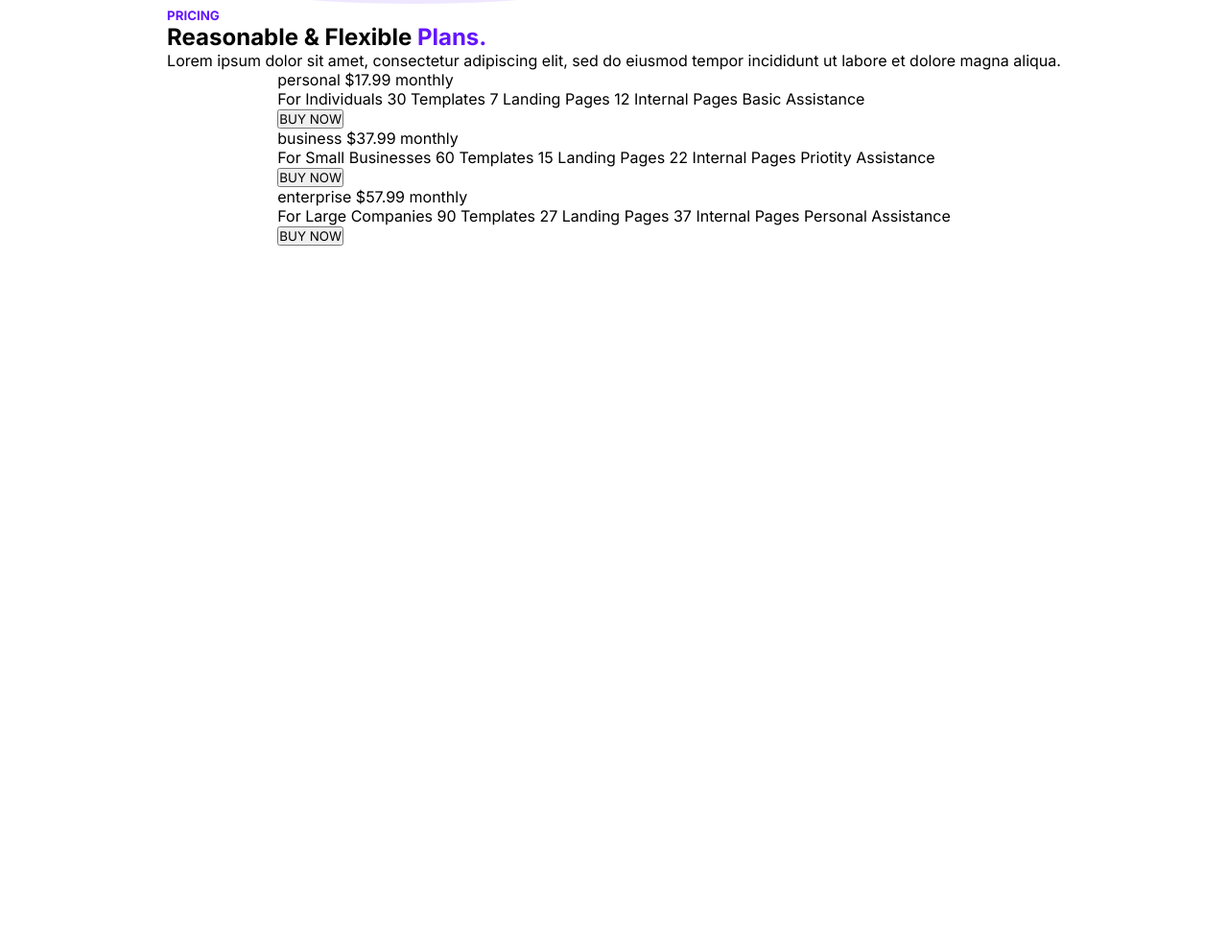
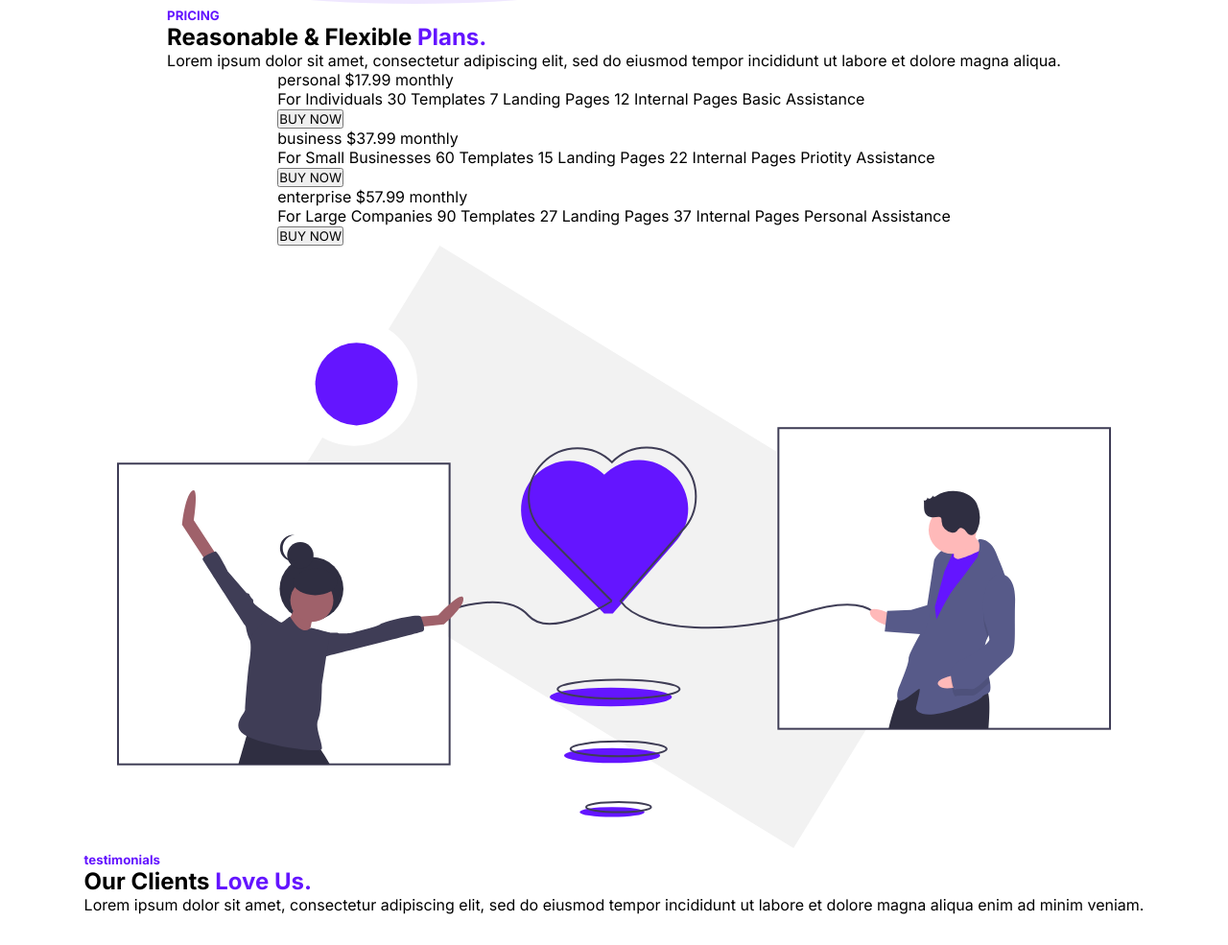
Before and after one commit to Yahya482/Final-Project, a plain HTML site: page index.html in a window 1280 px wide. Shown: the part 4430-5415 px from the top of the page at 96% size. Before the commit the page ends 4718 px from the top, so only its background shows below. Drawn offline with Linux system fonts and the light colour scheme.

Commit message:
testimonials

```diff
--- a/index.html
+++ b/index.html
@@ -287,6 +287,24 @@
             </div>
         </div>
     </section>
+
+
+
+    <section id="testimonials">
+        <div class="testimonials__container">
+            <div class="testimonials__row row">
+                <figure class="testimonials__img--wrapper"><img src="Assets/love illustration.svg" alt="" class="testimonials__img"></figure>
+                <div class="testimonials__description">
+                    <h5 class="testimonial__title title"><span class="purple">testimonials</span></h5>
+                    <h2 class="testimonial__subheader">Our Clients <span class="purple">Love Us.</span></h2>
+                    <p class="testimonials__para">Lorem ipsum dolor sit amet, consectetur adipiscing elit, sed do eiusmod tempor incididunt ut labore et dolore magna aliqua enim ad minim veniam.</p>
+                    <div class="testimonials__rating">
+
+                    </div>
+                </div>
+            </div>
+        </div>
+    </section>
 </main>
 </body>
 </html>
```
